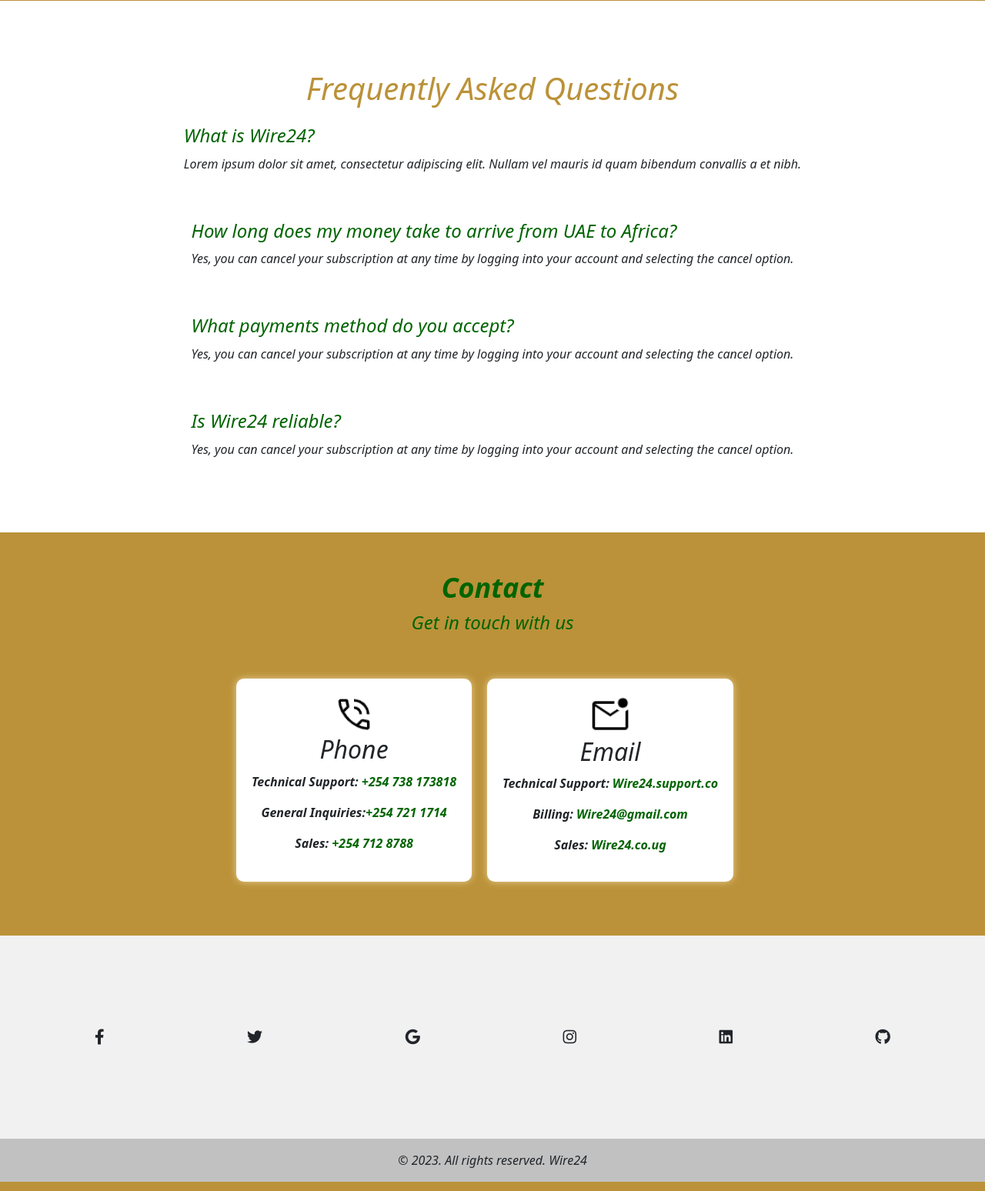
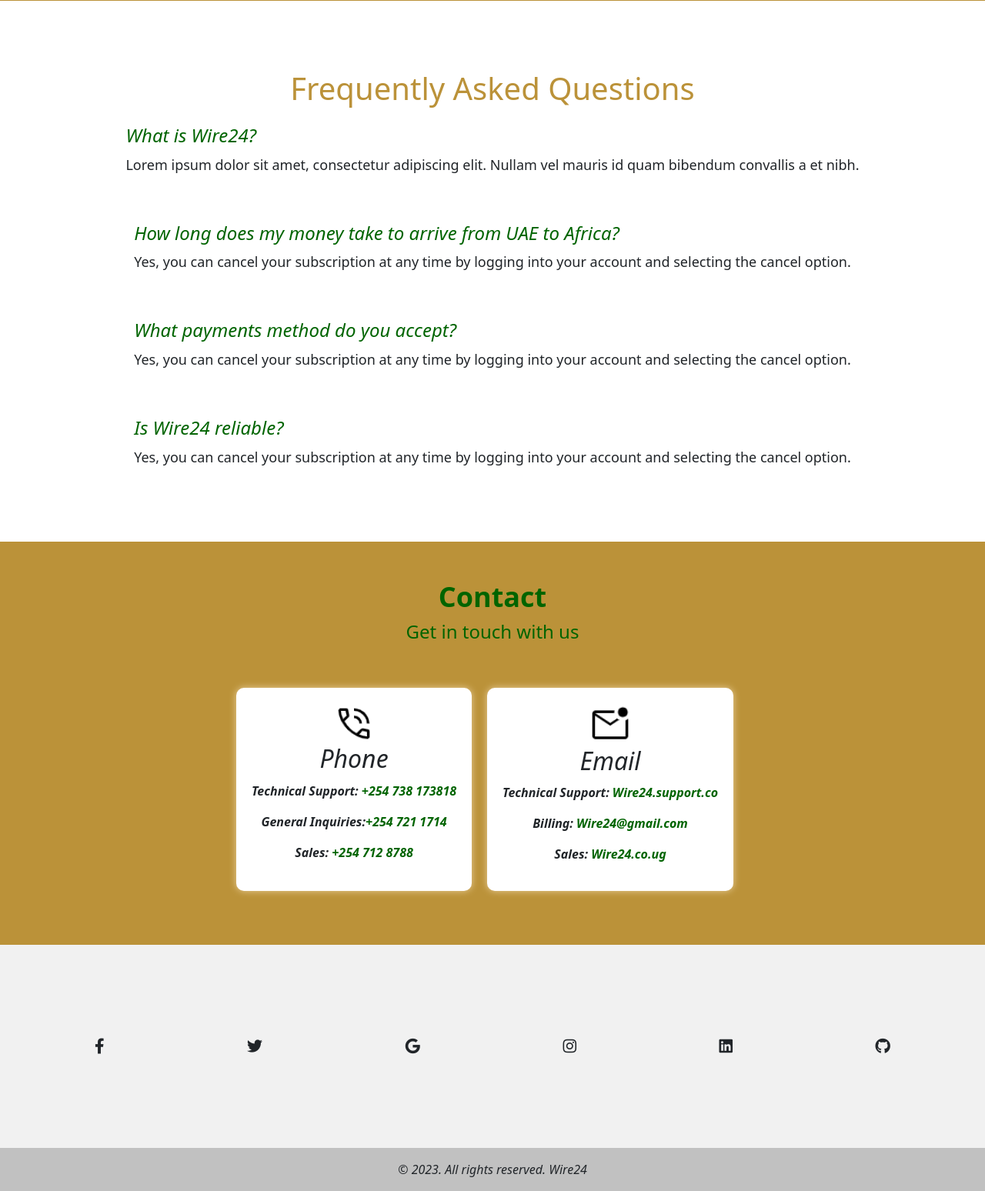
Before and after one commit to MugishaEmmanuel/Wire, a Django app: page / in a window 1280 px wide. Shown: the part 1828-3376 px from the top of the page at 77% size. Run offline with Django 4.2, Linux system fonts and the light colour scheme; some libraries are stand-ins or nearby versions.

Commit message:
third commit

```diff
--- a/official/templates/official/home.html
+++ b/official/templates/official/home.html
@@ -62,12 +62,12 @@
               <p style=" color: gainsboro; margin-top: 40px;">Experience quick and effortless money transfers across the Globe.</p>
               <p style=" color: gainsboro;">Take advantage of our free transfers and benefit from the most competitive cross-border rates available.</p>
               <a>
-                <button style="margin-top: 40px;">
+                <button style="margin-top: 40px;" class="ton">
                   <span>Download</span>
                 </button>
               </a>
               <a>
-                <button style="margin-left: 15px;">
+                <button style="margin-left: 15px;" class="ton">
                   Send Now
                 </button>
               </a>
@@ -78,8 +78,8 @@
 
           <div class="services" id="services" style="margin-top: 0px;">
             <div class="title">
-              <h1> <strong style="color: #BB9239;"> Instant Money  </strong></h1>
-              <h2 style="color: rgb(0, 100, 0);">Send and receive money across the globe within minutes.</h2>
+              <h1> <strong style="color: #BB9239; font-style: normal;"> Instant Money  </strong></h1>
+              <h2 style="color: rgb(0, 100, 0); font-style: normal;">Send and receive money across the globe within minutes.</h2>
             </div>
             <div class="services-box">
               <div class="box">
@@ -120,7 +120,7 @@
               <img src="{% static 'images/bout.jpg'%}" alt="Presson team" class="bout">
             </div>
             <article style="color: white; overflow: hidden;">
-              <h1><b>About Us</b></h1>
+              <h1><b style="font-style: normal;">About Us</b></h1>
               <p>Welcome to Wire24 - your online platform for fast, secure, and affordable financial services. From money transfers to bill payments, we offer a wide range of services to help you manage your finances with ease. Our experienced professionals are dedicated to delivering innovative financial solutions with top priority on customer security and privacy. We use the latest technology to ensure your transactions are fast, secure, and hassle-free.</p>
               <p>At Wire24, we believe that everyone should have access to affordable financial services. That's why we offer competitive rates and a variety of payment methods for maximum convenience. Whether you're sending money to family and friends or paying bills online, we're here to make your life easier. With our 24/7 customer service, you can always count on us to be there when you need us. Choose Wire24 and join our growing community of satisfied customers today!</p>
 
@@ -128,29 +128,29 @@
           </section>
 
           <section class="faq-section" id="faq">
-            <h1>Frequently Asked Questions</h1>
+            <h1 style="font-style: normal;">Frequently Asked Questions</h1>
             <div class="faq">
               <h3>What is Wire24?</h3>
-              <p>Lorem ipsum dolor sit amet, consectetur adipiscing elit. Nullam vel mauris id quam bibendum convallis a et nibh.</p>
+              <p style="font-size: 18px; font-style: normal;">Lorem ipsum dolor sit amet, consectetur adipiscing elit. Nullam vel mauris id quam bibendum convallis a et nibh.</p>
             </div>
             <div class="faq">
               <h3>How long does my money take to arrive from UAE to Africa?</h3>
-              <p>Yes, you can cancel your subscription at any time by logging into your account and selecting the cancel option.</p>
+              <p style="font-size: 18px; font-style: normal;">Yes, you can cancel your subscription at any time by logging into your account and selecting the cancel option.</p>
             </div>
             <div class="faq">
               <h3>What payments method do you accept?</h3>
-              <p>Yes, you can cancel your subscription at any time by logging into your account and selecting the cancel option.</p>
+              <p style="font-size: 18px; font-style: normal;">Yes, you can cancel your subscription at any time by logging into your account and selecting the cancel option.</p>
             </div>
             <div class="faq">
               <h3>Is Wire24 reliable?</h3>
-              <p>Yes, you can cancel your subscription at any time by logging into your account and selecting the cancel option.</p>
+              <p style="font-size: 18px; font-style: normal;">Yes, you can cancel your subscription at any time by logging into your account and selecting the cancel option.</p>
             </div>
           </section>
 
           <div class="services" id="contact" style="margin-top: 0px; background-color: #BB9239;">
             <div class="title">
-              <h1> <strong style="color: rgb(0, 100, 0);"> <b>Contact</b> </strong></h1>
-              <h2 style="color: rgb(0, 100, 0)">Get in touch with us</h2>
+              <h1> <strong style="color: rgb(0, 100, 0); font-style: normal;"> <b>Contact</b> </strong></h1>
+              <h2 style="color: rgb(0, 100, 0); font-style: normal;">Get in touch with us</h2>
             </div>
             <div class="services-box">
               <div class="boxe">
--- a/static/css/main.css
+++ b/static/css/main.css
@@ -375,3 +375,14 @@
     flex: 1 1 90%;
   }
 }
+
+@media(max-width:483px){
+  .ton{
+    margin-bottom: 50px;
+  }
+
+}
+
+.faq h3 p{
+  font-size: 10px;
+}
```
Also changed, not shown: db.sqlite3.
